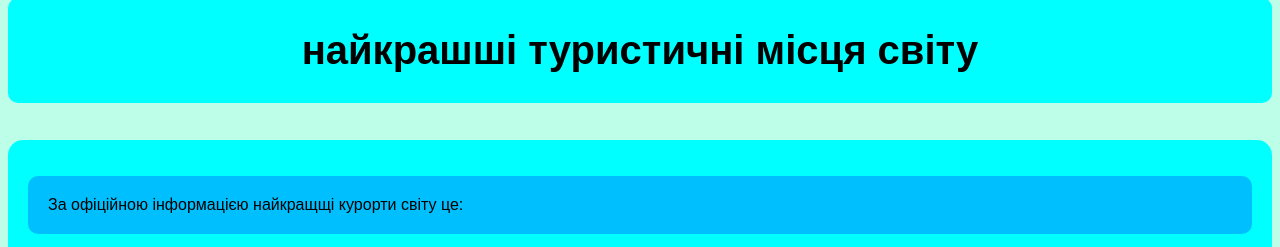
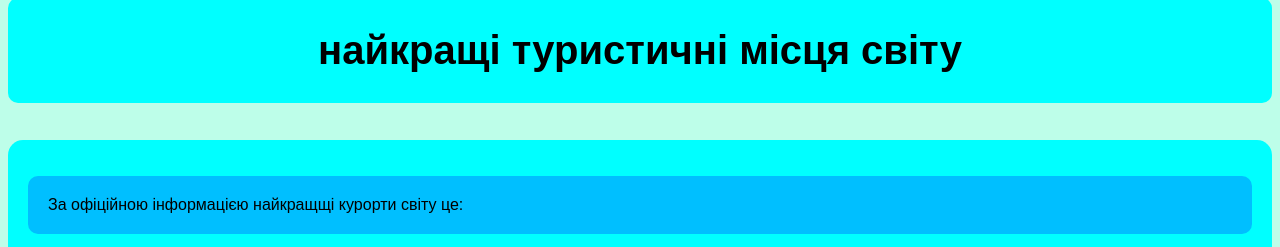
Before and after one commit to OstapLyapun/page-2, a plain HTML site: page index.html in a window 1280 px wide. Shown: the top 247 px of the page. Drawn offline with Linux system fonts and the light colour scheme.

Commit message:
Update index.html

```diff
--- a/index.html
+++ b/index.html
@@ -6,7 +6,7 @@
     </head>
     <body>
         <header>
-        <h1>найкрашші туристичні місця світу </h1>
+        <h1>найкращі туристичні місця світу </h1>
         </header>
         <main>
         <div class="inf">
```
